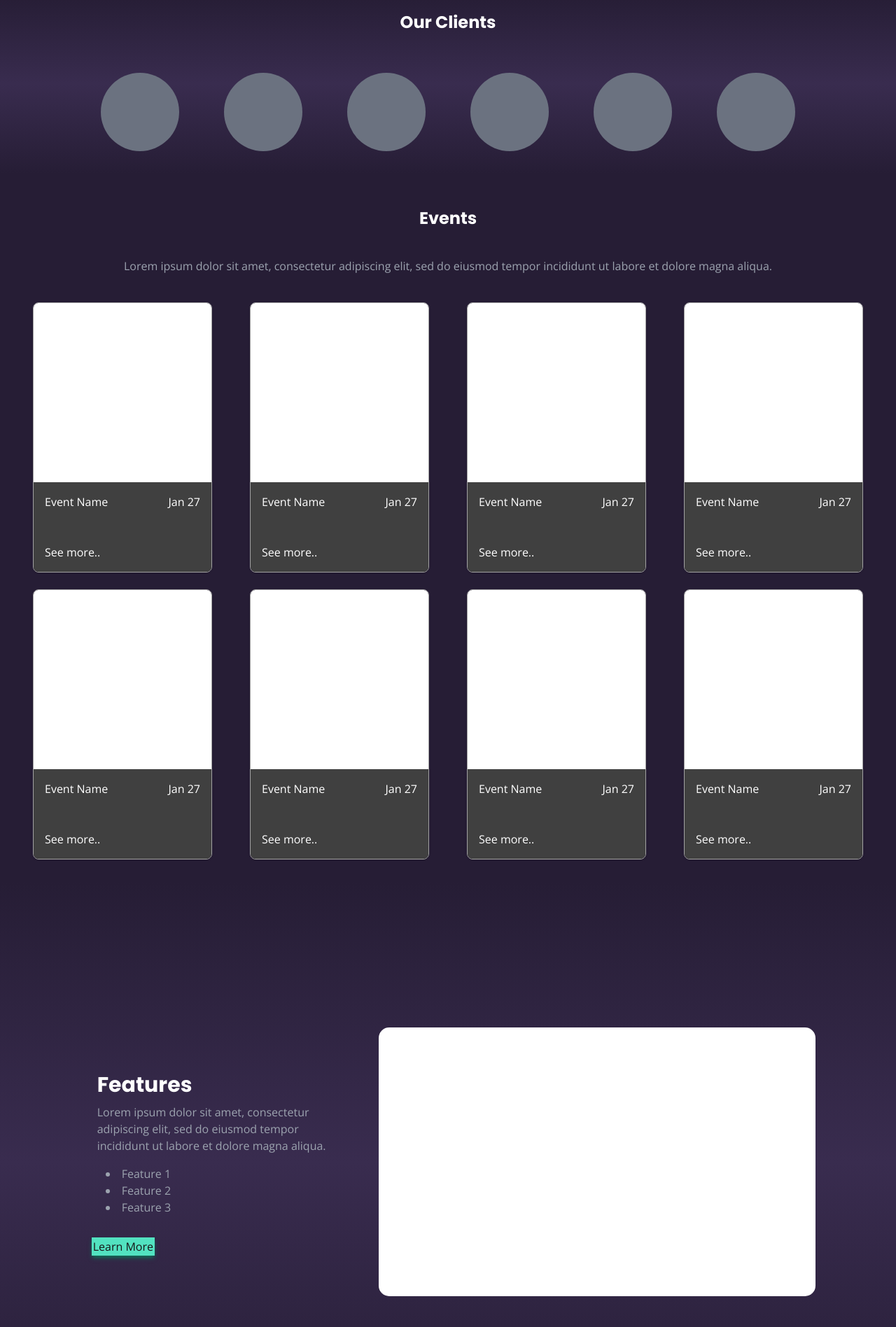
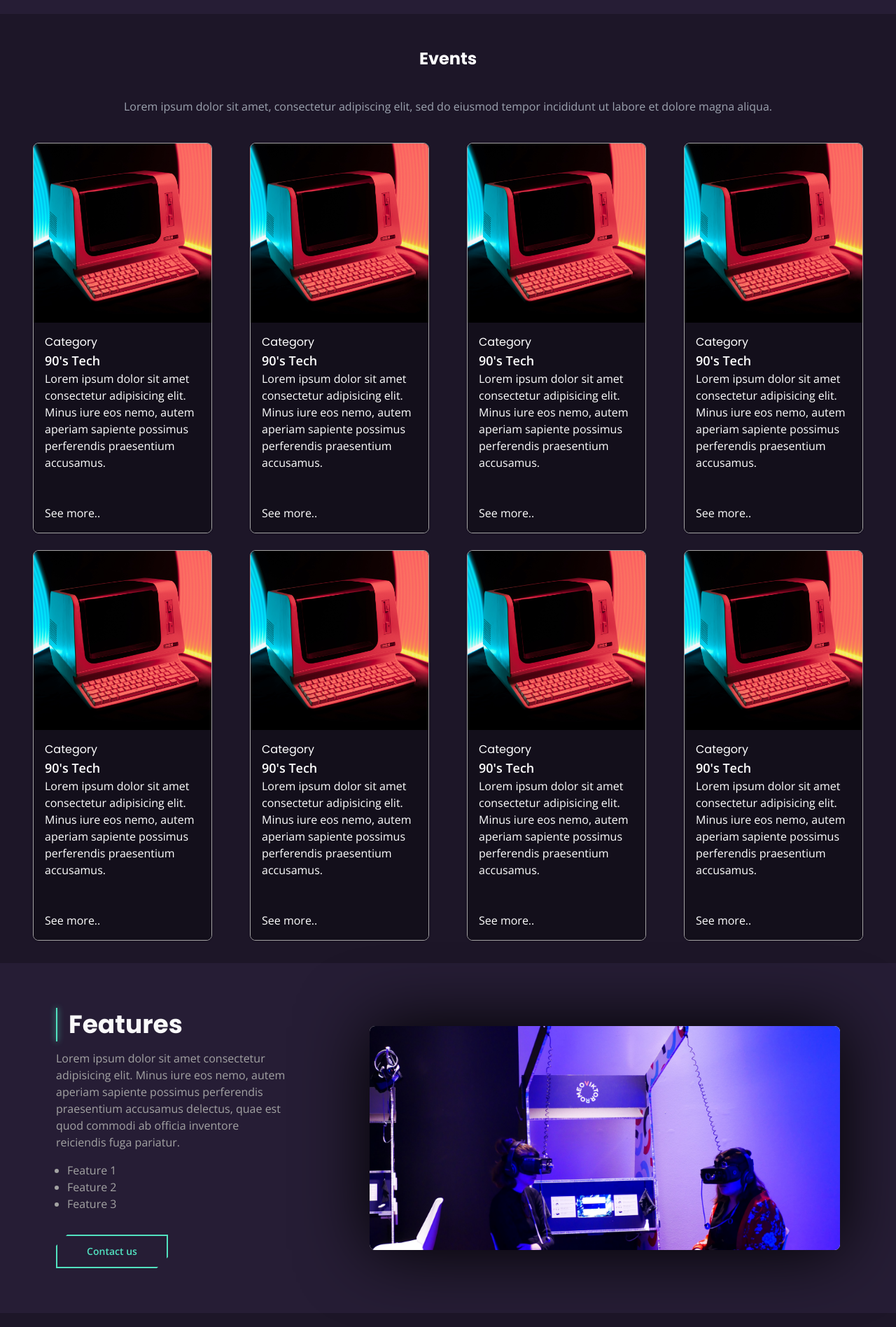
Before and after one commit to Darren-34810/cranium-fe, a React (Create React App) app: page /homepage in a window 1280 px wide. Shown: the part 880-2776 px from the top of the page at 70% size. Built offline with nearby package versions, Linux system fonts and the light colour scheme.

Commit message:
HomePage Progress 80%

```diff
--- a/src/components/EventCard.js
+++ b/src/components/EventCard.js
@@ -2,11 +2,19 @@ const EventCard = () => {
   return (
     <>
     <div className="w-64 border border-neutral-400 rounded-lg shadow flex flex-col overflow-hidden">
-      <div className="h-64 bg-white"></div>
-      <div className="bg-neutral-700 text-white flex flex-col p-4">
+      <div className="imgCard">
+      <div className="h-64 bg-[url(../public/images/jpeg/lorenzo-herrera.jpg)] bg-cover bg-center"></div>
+      </div>
+      <div className="bg-primary-900 text-white flex flex-col p-4">
         <div className="flex justify-between">
-          <p>Event Name</p>
-          <p>Jan 27</p>
+          <div className="flex-row">
+          <div>
+            <h6>Category</h6>
+          </div>
+          <a className="font-semibold text-lg">90's Tech</a>
+          <br/>
+          <a classname="text-sm">Lorem ipsum dolor sit amet consectetur adipisicing elit. Minus iure eos nemo, autem aperiam sapiente possimus perferendis praesentium accusamus.</a>
+        </div>
         </div>
         <p className="pt-12">See more..</p>
       </div>
--- a/src/components/PlanCard.js
+++ b/src/components/PlanCard.js
@@ -1,7 +1,7 @@
 import Button from "./Button";
 import Image from "./Image";
 
-const PlanCard = ({variant, className}) => {
+const PlanCard = ({ variant, className }) => {
   if (variant === "best-seller") {
     return (
       <div className={`h-[26rem] flex flex-col justify-between items-center text-center bg-neutral-700 border border-neutral-400 rounded-lg shadow px-14 py-12 relative ${className ?? ''}`}>
@@ -18,7 +18,7 @@ const PlanCard = ({variant, className}) => {
           <p className="mb-2">Feature 2</p>
           <p>Feature 3</p>
         </div>
-        <Button variant="primary">Order now</Button>
+        <Button variant="primary" size="medium" isCustom={true} className="mt-8">Order Now</Button>
       </div>
     )
   }
@@ -35,7 +35,7 @@ const PlanCard = ({variant, className}) => {
           <p className="mb-2">Feature 2</p>
           <p>Feature 3</p>
         </div>
-        <Button variant="secondary">Order now</Button>
+        <Button variant="secondary" size="medium" isCustom={true} className="mt-8">Order Now</Button>
       </div>
     )
   }
--- a/src/index.css
+++ b/src/index.css
@@ -123,4 +123,13 @@
     .shadow-black {
         @apply shadow-[0_0_100px_rgba(0,0,0,0.25)];
     }
+
+    .imgCard {
+     width : 100%;
+     overflow : hidden;
+    }
+
+    .imgCard img{
+   width : 50%;
+   }
 }
--- a/src/pages/Homepage.jsx
+++ b/src/pages/Homepage.jsx
@@ -1,8 +1,8 @@
 import TopNavbar from "../components/TopNavbar";
-import Image from "../components/Image";
 import PlanCard from "../components/PlanCard";
 import EventCard from "../components/EventCard";
 import Button from "../components/Button";
+import Footer from "../components/Footer";
 
 
 const Homepage = () => {
@@ -13,17 +13,19 @@ const Homepage = () => {
       <TopNavbar />
 
       {/* Hero */}
-      <div className="bg-primary-900 h-screen sm:h-screen flex flex-col justify-center items-center">
-        <h1 className="text-3xl sm:text-4xl md:text-6xl font-bold my-6 max-w-screen-md text-center">
+      <div id="hero" className="bg-blend-multiply bg-primary-500/75 bg-[url(../public/images/jpeg/hero-event.jpg)] bg-cover bg-center">
+        <div className="flex flex-col justify-center items-center py-36 mx-auto">
+          <h1 className="text-2xl sm:text-4xl lg:text-6xl font-bold my-6 max-w-[90%] sm:max-w-screen-sm lg:max-w-screen-md text-center">
           At eripuit signiferumque sea, vel ad mucius eiusmod
-        </h1>
-        <p className="text-base md:text-lg text-neutral-400 max-w-screen-md text-center">
-          Lorem ipsum dolor sit amet, consectetur adipiscing elit
-        </p>
+          </h1>
+          <p className="text-xs sm:text-base lg:text-lg text-neutral-400 max-w-[90%] sm:max-w-[80%] lg:max-w-screen-[70%] text-center">
+            Lorem ipsum dolor, sit amet consectetur adipisicing elit. Est dicta commodi mollitia velit iure molestiae quisquam ipsam fugiat esse, consectetur adipisci non aut perferendis eum earum voluptatum, id officiis recusandae.
+          </p>
+        </div>
       </div>
 
 
-      <div className="bg-gradient-to-b from-primary-700 via-primary-500 to-primary-700">
+      <div className="bg-primary-700">
         <h2 className="text-center text-2xl font-bold py-6 text-white">Our Clients</h2>
         <div className="flex justify-center">
           <div className="rounded-full lg:h-28 lg:w-28 md:h-14 md:w-14 bg-gray-500 m-8"></div>
@@ -36,7 +38,7 @@ const Homepage = () => {
       </div>
 
 
-      <div className="bg-primary-700 p-8">
+      <div className="bg-primary-800 p-8">
         <div className="">
           <h1 className="py-4 text-2xl font-bold text-white text-center">Events</h1>
           <p className="py-6 mb-4 text-gray-400 text-center">Lorem ipsum dolor sit amet, consectetur adipiscing elit,
@@ -57,36 +59,37 @@ const Homepage = () => {
 
 
 
-      <div className="bg-gradient-to-b from-primary-700 via-primary-500 to-primary-700 min-h-screen">
-        <div className="h-screen flex flex-wrap justify-center items-center">
-          <div className="w-2/6 p-6 items-center">
-            <h3 className="m-2 text-3xl text-white font-bold leading-none mb-3">
-              Features
-            </h3>
-            <p className="m-2 text-gray-400">
-              Lorem ipsum dolor sit amet, consectetur adipiscing elit, sed do eiusmod tempor incididunt ut labore
-              et
-              dolore magna aliqua.
-            </p>
-            <div className="pb-8 pt-2 ml-5 text-gray-400">
-              <li>Feature 1</li>
-              <li>Feature 2</li>
-              <li>Feature 3</li>
+      <div id="live" className="bg-primary-700">
+        <div className="max-w-screen-2xl max-h-fit grid lg:grid-cols-10 lg:justify-items-stretch lg:items-center p-10 sm:px-20 sm:py-16 mx-auto">
+
+          <div className="order-1 lg:col-span-3 flex items-stretch mb-3">
+            <div className="vl"></div>
+            <h2 className="text-2xl lg:text-4xl font-bold py-1">Features</h2>
+          </div>
+          <div className="order-3 lg:col-span-3 lg:row-start-2 text-neutral-400">
+            <p className="mb-4">Lorem ipsum dolor sit amet consectetur adipisicing elit. Minus iure eos nemo, autem aperiam sapiente possimus perferendis praesentium accusamus delectus, quae est quod commodi ab officia inventore reiciendis fuga pariatur.</p>
+            <div>
+              <ul className="list-disc ml-4">
+                <li>Feature 1</li>
+                <li>Feature 2</li>
+                <li>Feature 3</li>
+              </ul>
             </div>
-            <a href="/" className=" btn-primary mt-8">Learn More</a>
+            <Button variant="secondary" size="large" isCustom={true} className="mt-8">Contact us</Button>
           </div>
-          <div className="w-3/6 h-5/6 sm:h-1/2 sm:w-2/2 p-2">
-            <svg className="w-full h-full">
-              <title>Image</title>
-              <rect width="100%" display="block" height="100%" rx="15" fill="white" />
-            </svg>
+          <div className="order-2 lg:col-start-5 lg:col-span-6 lg:row-span-2 my-5">
+            <img
+              src="images/jpeg/experience-live.jpg"
+              alt="Next Level Event Experience"
+              className="object-cover object-center w-full h-52 sm:h-80 bg-white text-black rounded-lg shadow-black"
+            />
           </div>
         </div>
       </div>
 
 
 
-      <div className="bg-primary-700 pb-16">
+      <div className="bg-primary-800 pb-16">
         <div className="h-auto">
           <h1 className="py-4 text-2xl font-bold text-white text-center">Account Plans</h1>
           <p className="py-6 mb-4 text-gray-400 text-center">Lorem ipsum dolor sit amet, consectetur adipiscing elit,
@@ -102,75 +105,40 @@ const Homepage = () => {
 
 
 
-      <div className="bg-gray-100 h-screen flex flex-col justify-center items-center">
-        <h1 className="text-4xl md:text-6xl font-black mb-4 max-w-screen-lg text-center">
-          Ready to create an event?
-        </h1>
-        <h6 className="text-xl md:text-2xl text-gray-400 mb-8 max-w-screen-md text-center">
-          Lorem ipsum dolor sit amet, consectetur adipiscing elit.
-        </h6>
-        <div className="flex justify-center items-center">
-          <a href="/" className="btn-primary mr-4">Host an event</a>
-          <Button variant="primary" size="large" isCustom={true} href="https://wa.me/+628179101889" className="mt-8">Contact Us</Button>
+      <div id="live" className="bg-primary-700">
+        <div className="max-w-screen-2xl max-h-fit grid lg:grid-cols-10 lg:justify-items-stretch lg:items-center p-10 sm:px-20 sm:py-16 mx-auto">
+
+          <div className="order-1 lg:col-span-3 flex items-stretch mb-3">
+            <div className="vl"></div>
+            <h2 className="text-2xl lg:text-4xl font-bold py-1">Ready to Create an Event?</h2>
+          </div>
+          <div className="order-3 lg:col-span-3 lg:row-start-2 text-neutral-400">
+            <p className="mb-4">Lorem ipsum dolor sit, amet consectetur adipisicing elit.</p>
+            <div>
+            </div>
+            <div className="flex flex-row">
+            <div className="mx-auto">
+            <Button variant="primary" size="large" isCustom={true} className="mt-8">Host an Event</Button>
+            </div>
+            <div className="mx-auto">
+            <Button variant="secondary" size="large" isCustom={true} className="mt-8">Contact Us</Button>
+            </div>
+            </div>
+          </div>
+          <div className="order-2 lg:col-start-5 lg:col-span-6 lg:row-span-2 my-5">
+            <img
+              src="images/jpeg/seamless-event.jpg"
+              alt="Next Level Event Experience"
+              className="object-cover object-center w-full h-full sm:h-80 bg-white text-black rounded-lg shadow-black"
+            />
+          </div>
         </div>
       </div>
 
 
 
-      <div className="bg-primary-700">
-        <div className="container">
-          <div className="w-full flex flex-col md:flex-row py-6">
-            <div className="flex-1 m-8 text-gray-400">
-              <a className="text-white no-underline hover:no-underline font-bold text-2xl lg:text-4xl"
-                href="/">
-                CRANIUM
-              </a>
-              <p className="mt-4 text-gray-400 no-underline hover:no-underline text-xs">© 2022 CRANIUM INDONESIA. ALL
-                RIGHTS RESERVED</p>
-              <p className="mt-4 text-grey-400 no-underline hover:no-underline text-xs">Privacy — Terms</p>
-            </div>
-
-
-            <div className="flex-1">
-              <p className="uppercase text-gray-400 md:mb-6">Contact</p>
-              <ul className="list-reset mb-6">
-                <li className="mt-2 inline-block mr-2 md:block md:mr-0">
-                  <a href="/"
-                    className="no-underline hover:underline text-gray-400 hover:text-pink-500">
-                    Phone
-                    Number
-                  </a>
-                </li>
-                <li className="mt-2 inline-block mr-2 md:block md:mr-0">
-                  <a href="/"
-                    className="no-underline hover:underline text-gray-400 hover:text-pink-500">
-                    Email
-                  </a>
-                </li>
-                <li className="mt-2 inline-block mr-2 md:block md:mr-0">
-                  <a href="/"
-                    className="no-underline hover:underline text-gray-400 hover:text-pink-500">
-                    Social
-                    Media
-                  </a>
-                </li>
-              </ul>
-            </div>
-            <div className="flex-1">
-              <p className="uppercase text-gray-400 md:mb-6">Company</p>
-              <ul className="list-reset mb-6">
-                <li className="mt-2 inline-block mr-2 md:block md:mr-0">
-                  <a href="/" className="no-underline hover:underline text-gray-400 hover:text-pink-500">Terms</a>
-                </li>
-                <li className="mt-2 inline-block mr-2 md:block md:mr-0">
-                  <a href="/"
-                    className="no-underline hover:underline text-gray-400 hover:text-pink-500">Privacy</a>
-                </li>
-              </ul>
-            </div>
-          </div>
-        </div>
-      </div>
+      {/* Footer */}
+      <Footer />
     </div>
   )
 }
```
Also changed, not shown: public/images/jpeg/lorenzo-herrera.jpg (added).
